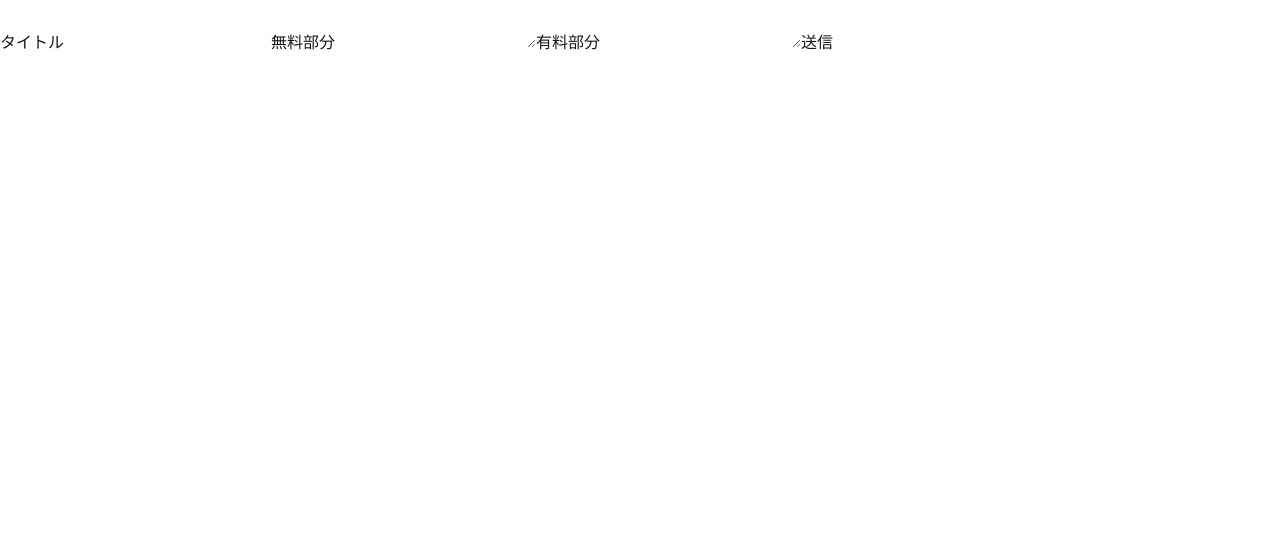
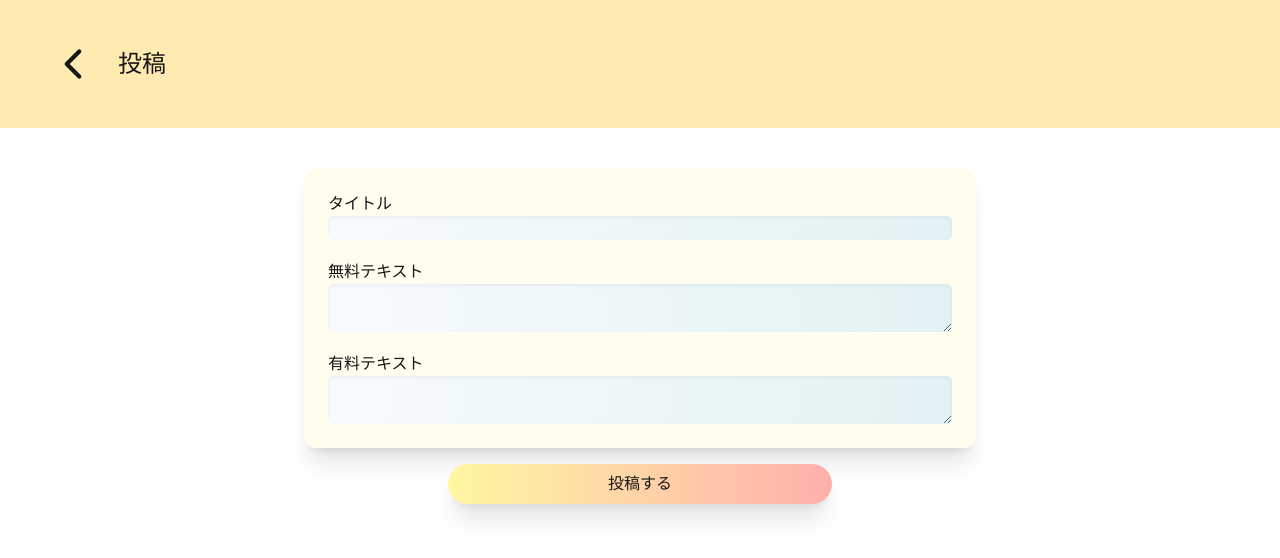
Before and after one commit to suzuki3jp/OpenIdea, a Next.js app: page /post/create in a window 1280 px wide. Shown: the top 558 px of the page. Built offline with nearby package versions, Linux system fonts and the light colour scheme.

Commit message:
バリデーションチェックと見た目頑張った

```diff
--- a/src/app/post/create/page.tsx
+++ b/src/app/post/create/page.tsx
@@ -1,7 +1,11 @@
 import { PostCreationForm } from "@/features/post/components/post-creation-form";
+import { PostCreationHeader } from "@/features/post/components/post-creation-header";
 
 export default function () {
     return(
-        <PostCreationForm />
+        <>
+            <PostCreationHeader />
+            <PostCreationForm />
+        </>
     );
 }
--- /dev/null
+++ b/src/features/post/components/back-button.tsx
@@ -0,0 +1,13 @@
+"use client"
+
+import { ChevronLeft } from "lucide-react"
+
+
+
+export function BackButton() {
+    return(
+        <div className="my-auto ml-12">
+            <ChevronLeft height={50} width={50} />
+        </div>
+    )
+}
--- a/src/features/post/components/post-creation-form.tsx
+++ b/src/features/post/components/post-creation-form.tsx
@@ -1,17 +1,76 @@
 "use client"
 
+import * as v from 'valibot';
 import { createPost } from "../actions/create-post"
+import { postFreeContent, postPaidContent, postTitleSchema } from "../schemas";
+import { useState } from 'react';
 
 export function PostCreationForm() {
+
+    async function handleAction(formData: FormData): Promise<void> {
+        await createPost(formData);
+    }
+
     return (
-        <form action={createPost}>
-            <label htmlFor="title">タイトル</label>
-            <input type="text" name="title" id="title" />
-            <label htmlFor="freeContent">無料部分</label>
-            <textarea name="freeContent" id="freeContent"></textarea>
-            <label htmlFor="paidContent">有料部分</label>
-            <textarea name="paidContent" id="paidContent"></textarea>
-            <button type="submit">送信</button>
-        </form>
+        <div className="mx-10 my-10">
+            <form action={handleAction} className="flex flex-col items-center space-y-4">
+                <div className="flex flex-col p-6 space-y-5 bg-[#FFFEEE] shadow-xl rounded-xl w-full max-w-2xl">
+                    <Input label="タイトル" name="title" schema={postTitleSchema}/>
+                    <Textarea label="無料テキスト" name="freeContent" schema={postFreeContent}></Textarea>
+                    <Textarea label="有料テキスト" name="paidContent" schema={postPaidContent}></Textarea>
+                </div>
+                <button type="submit" className="py-2 w-1/2 max-w-sm shadow-xl rounded-full bg-linear-to-r from-[#FFF7A0] to-[#FFAFAB]">投稿する</button>
+            </form>
+        </div>
     )
 }
+
+type Props = {
+    label: string,
+    name: string,
+    schema: v.BaseSchema<any, any, any>,
+}
+
+function Input({label, name, schema}: Props) {
+    const [error, setError] = useState("");
+
+    function handleChange(e:React.ChangeEvent<HTMLInputElement>) {
+        const value = e.target.value;
+        const result = v.safeParse(schema, value);
+        if(!result.success) {
+            setError(result.issues[0].message);
+        } else {
+            setError("");
+        }
+    }
+
+    return(
+        <div className="flex flex-col">
+            <label htmlFor={name}>{label}</label>
+            <input type="text" name={name} id={name} onChange={(e) => handleChange(e)} className="shadow-inner rounded-md bg-linear-to-r from-[#F7FBFD] to-[#E3F2F4] "/>
+            {error && <p className="text-red-500">{error}</p>}
+        </div>
+    )
+}
+
+function Textarea({label, name, schema}: Props){
+    const [error, setError] = useState("");
+
+    function handleChange(e:React.ChangeEvent<HTMLTextAreaElement>) {
+        const val = e.target.value;
+        const result = v.safeParse(schema, val);
+        if(!result.success) {
+            setError(result.issues[0].message);
+        } else {
+            setError("");
+        }
+    }
+
+    return(
+        <div className="flex flex-col">
+            <label htmlFor={name}>{label}</label>
+            <textarea name={name} id={name} onChange={(e) => handleChange(e)} className="shadow-inner rounded-md bg-linear-to-r from-[#F7FBFD] to-[#E3F2F4] "></textarea>
+            {error && <p className="text-red-500">{error}</p>}
+        </div>
+    )
+}
--- /dev/null
+++ b/src/features/post/components/post-creation-header.tsx
@@ -0,0 +1,12 @@
+"use client"
+
+import { BackButton } from "./back-button"
+
+export function PostCreationHeader() {
+    return (
+        <div className="bg-[#FFEBB1] h-32 flex space-x-5">
+            <BackButton />
+            <h1 className="text-2xl my-auto">投稿</h1>
+        </div>
+    )
+}
--- a/src/features/post/schemas/index.ts
+++ b/src/features/post/schemas/index.ts
@@ -1,7 +1,24 @@
 import * as v from 'valibot';
 
+export const postTitleSchema = v.pipe(
+    v.string("文字列を入力してください"),
+    v.minLength(5, "5文字以上で入力してください"),
+    v.maxLength(20, "20字以内で入力してください"),
+    v.nonEmpty("このフィールドは必須です")
+);
+export const postFreeContent = v.pipe(
+    v.string("文字列を入力してください"),
+    v.minLength(5, "5文字以上で入力してください"),
+    v.maxLength(500, "500字以内で入力してください"),
+    v.nonEmpty("このフィールドは必須です")
+);
+export const postPaidContent = v.pipe(
+    v.string("文字列を入力してください"),
+    v.maxLength(500, "500字以内で入力してください")
+);
+
 export const postSchema = v.object({
-    title: v.string(),
-    freeContent: v.string(),
-    paidContent: v.string(),
+    title: postTitleSchema,
+    freeContent: postFreeContent,
+    paidContent: postPaidContent,
 })
```
